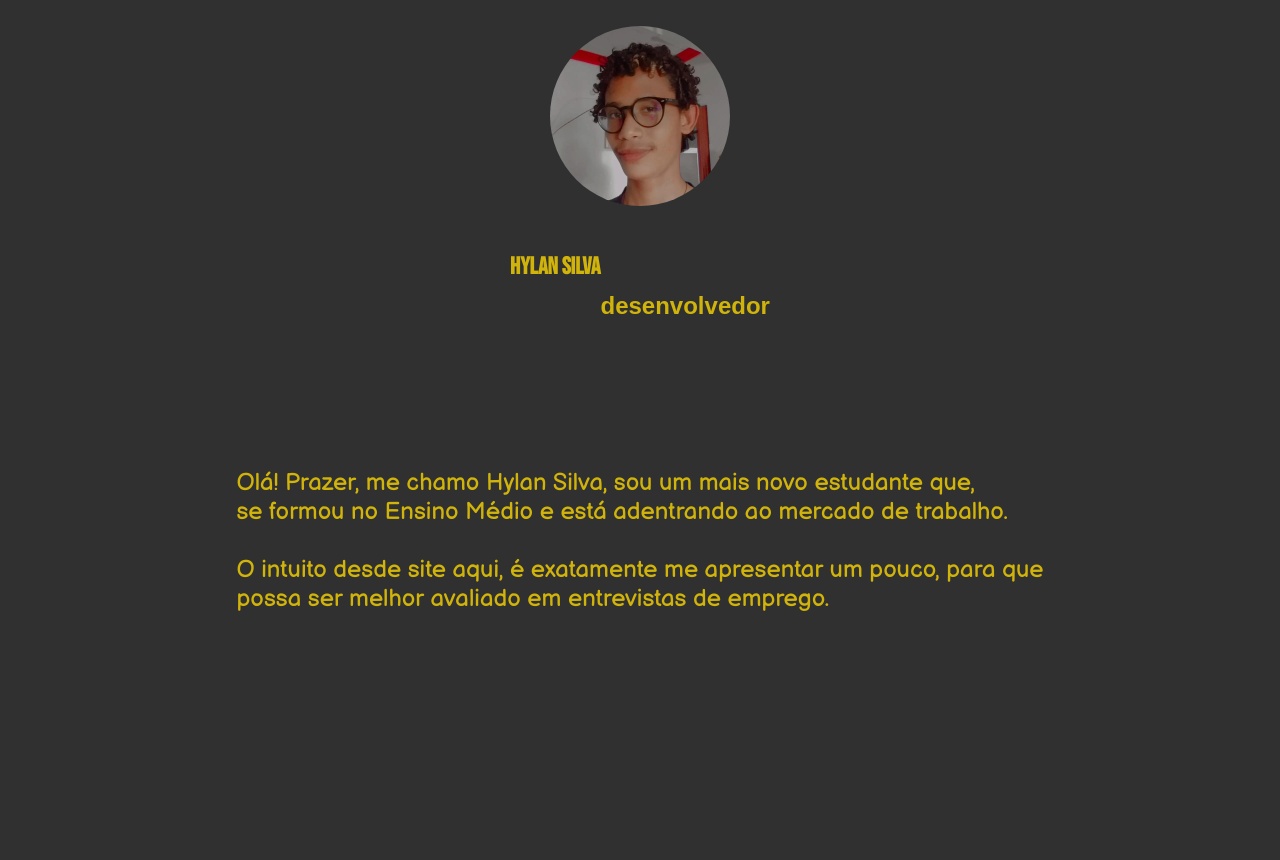
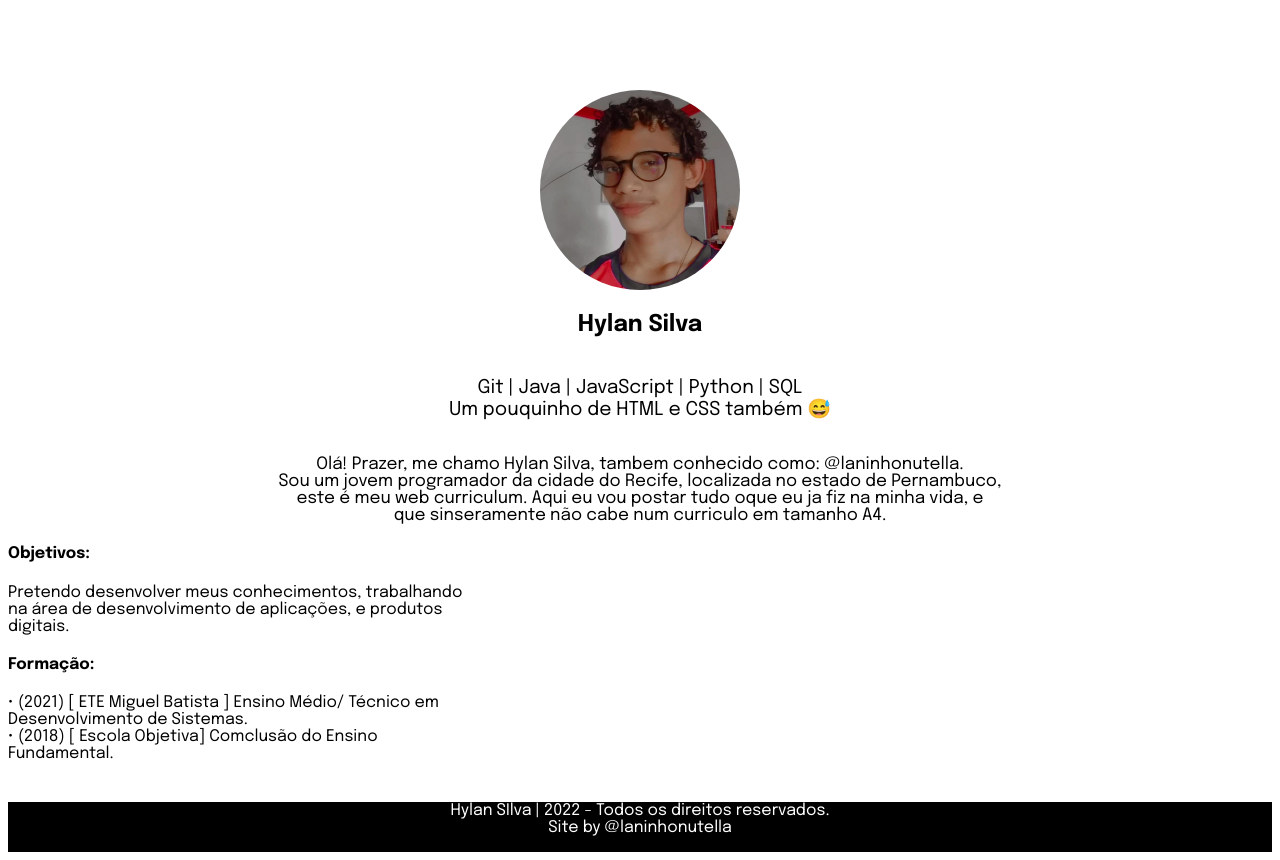
Before and after one commit to HylanSilva/SiteCurriculum, a plain HTML site: page index.html in a window 1280 px wide. Before the commit the page ends 800 px from the top, so only its background shows below. Drawn offline with Linux system fonts and the light colour scheme; a web font is replaced by a local one.

Commit message:
remodelação porque eu quero fazer essa porra do meu jeito

```diff
--- a/index.html
+++ b/index.html
@@ -4,9 +4,8 @@
 <head>
     <link rel="preconnect" href="https://fonts.googleapis.com">
     <link rel="preconnect" href="https://fonts.gstatic.com" crossorigin>
-    <link href="https://fonts.googleapis.com/css2?family=Bebas+Neue&display=swap" rel="stylesheet">
-    <link href="https://fonts.googleapis.com/css2?family=Mitr:wght@200&display=swap" rel="stylesheet">
-    <link href="https://fonts.googleapis.com/css2?family=Balsamiq+Sans&family=Cantarell:wght@400;700&display=swap"
+    <link
+        href="https://fonts.googleapis.com/css2?family=Epilogue:ital,wght@0,100;0,200;0,300;0,400;0,500;0,600;0,700;0,800;0,900;1,100;1,200;1,300;1,400;1,500;1,600;1,700;1,800;1,900&display=swap"
         rel="stylesheet">
     <link rel="stylesheet" href="style.css">
     <meta charset="UTF-8">
@@ -16,24 +15,49 @@
 </head>
 
 <body id="total">
-    <div class="image-countainer">
-        <img src="/images/myfotos/IMG-20211127-WA0021.jpg" alt="" class="image-perfil">
+    <div class="perfil-image-container">
+        <img class="perfil-image" src="images\myfotos\IMG-20211127-WA0021.jpg" alt="">
     </div>
-    <div class="name-nickname">
-        <h1 class="name-nickname">Hylan Silva</h1>
-        <h3 class="atribute">desenvolvedor</h3>
+    <div class="name">
+        <p>Hylan Silva</p>
     </div>
-    <div class="content">
-        <div class="text">
-            <p class="presentation">
-                Olá! Prazer, me chamo Hylan Silva, sou um mais novo estudante que, <br>
-                se formou no Ensino Médio e está adentrando ao mercado de trabalho. <br>
-                <br>
-                O intuito desde site aqui, é exatamente me apresentar um pouco, para que<br>
-                possa ser melhor avaliado em entrevistas de emprego.
-            </p>
-        </div>
+    <div class="apresentation">
+        <br>
+            Git | Java | JavaScript | Python | SQL </br>
+            Um pouquinho de HTML e CSS também 😅
+        </p>
     </div>
+    <div class="presentation">
+        <br>
+            Olá! Prazer, me chamo Hylan Silva, tambem conhecido como: @laninhonutella.</br>
+            Sou um jovem programador da cidade do Recife, localizada no estado de Pernambuco,</br>
+            este é meu web curriculum. Aqui eu vou postar tudo oque eu ja fiz na minha vida, e </br>
+            que sinseramente não cabe num curriculo em tamanho A4.
+        </p>
+    </div>
+    <article>
+        <h4>Objetivos: </h4>
+        <p>
+            Pretendo desenvolver meus conhecimentos, trabalhando</br>
+            na área de desenvolvimento de aplicações, e produtos</br>
+            digitais.
+        </p>
+    </article>
+    <aside>
+        <h4> Formação: </h4>
+        <p>
+          • (2021) [ ETE Miguel Batista ] Ensino Médio/ Técnico em</br>
+            Desenvolvimento de Sistemas.</br>
+          • (2018) [ Escola Objetiva] Comclusão do Ensino</br>
+            Fundamental.
+        </p>
+    </aside>
+    <footer>
+        <p class="footer-text">
+            Hylan SIlva | 2022 - Todos os direitos reservados.</br>
+            Site by @laninhonutella
+        </p>
+    </footer>
 </body>
 
 </html>
--- a/style.css
+++ b/style.css
@@ -1,50 +1,53 @@
 #total{
-
-  background-color: 	#303030;
-color: rgb(209, 180, 11);
+  font-family: 'Epilogue', sans-serif;
+background-color:white;
 }
 
-.image-countainer{
-    border-radius:100%;
-    width: 180px;
-    height: 180px;
-    overflow: hidden;
-    position: relative;
-    top: 50%;
-    left: 50%;
-    transform: translateX(-50%) translateY(10%);
-}
-.image-perfil{
-    position: absolute;
-    top: -50px;
-    width: 180px;
-    height: 320px;
+.perfil-image-container{
+  margin-top: 90px;
+  width: 200px;
+  height: 200px;
+  border-radius: 100%;
+  overflow: hidden;
+  display: block;
+    margin-left: auto;
+    margin-right: auto
 }
 
-.presentation{
-  padding-top: 100px;
-  font-size: 24px;
-  display: flex;
-  flex-direction: row;
+
+.perfil-image{
+  position: relative;
+  top: -60px;
   justify-content: center;
   align-items: center;
-  font-family: 'Balsamiq Sans', cursive;
+  height: 320px;
+  width: 200px;
 }
-.atribute{
-  padding-top: 80px;
-  font-size: 24px;
-  display: flex;
-  flex-direction: row;
-  justify-content: center;
-  align-items: center;
-  font-family: 'Cantarell', sans-serif
+.name{
+  font-size: 23px;
+  font-weight: bolder;
+  text-align: center;
 }
-.name-nickname{
-  font-size: 24px;
-  display: flex;
-  flex-direction: row;
-  justify-content: center;
-  align-items: center;
+.apresentation{
+  font-size: 19px;
+  text-align: center;
+}
+.presentation{
+  font-size: 17px;
+  text-align: center;
+}
 
- font-family: 'Bebas Neue', cursive;
+footer{
+  position: relative;
+display: block;
+padding: 0px;
+margin: 0px;
+height: 50px;
+color: white;
+background-color: black;
 }
+
+.footer-text{
+  margin-top: 40px;
+  text-align: center;
+}
```
